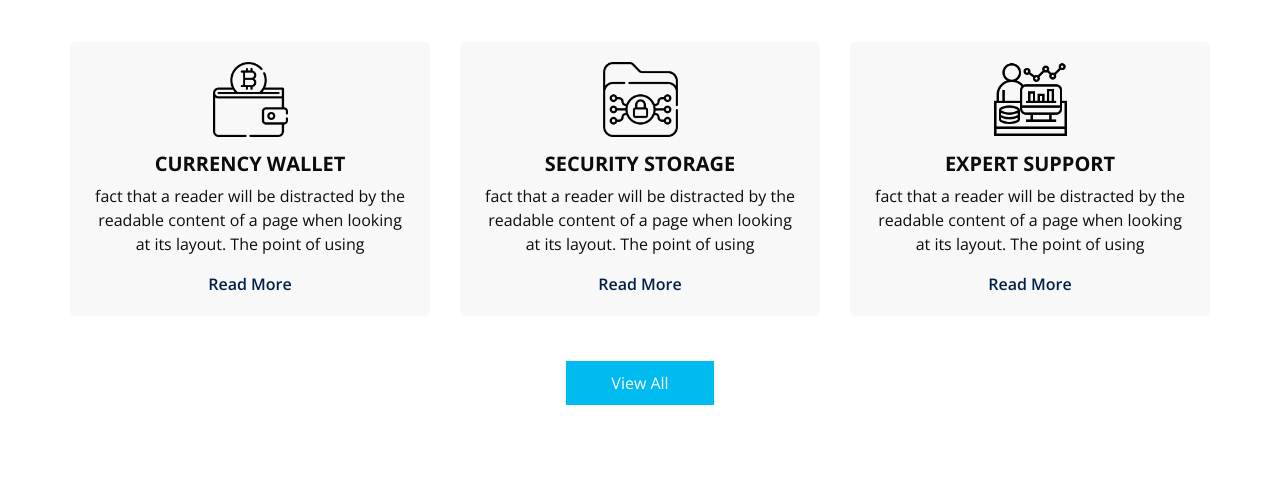
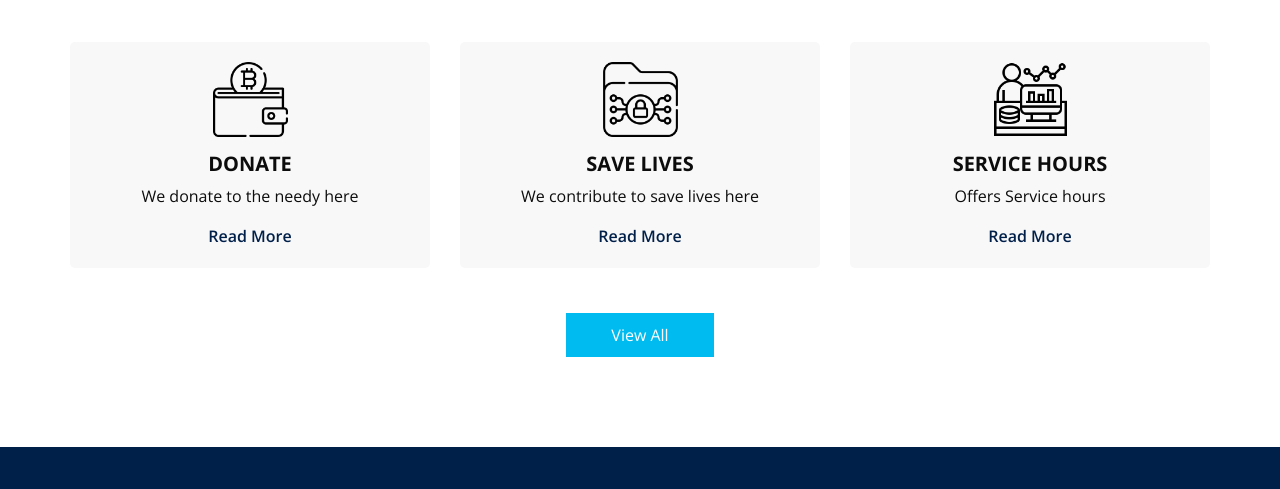
Before and after one commit to Pope-Red-Cross/RedCrossWeb, a plain HTML site: page service.html in a window 1280 px wide. Shown: the part 241-730 px from the top of the page. Drawn offline with nearby package versions, Linux system fonts and the light colour scheme; some packages are replaced by stand-ins of ours.

Commit message:
Pending changes exported from your codespace

```diff
--- a/service.html
+++ b/service.html
@@ -113,12 +113,10 @@
               </div>
               <div class="detail-box">
                 <h5>
-                  Currency Wallet
+                  Donate
                 </h5>
                 <p>
-                  fact that a reader will be distracted by the readable content of a page when looking at its layout.
-                  The
-                  point of using
+                  We donate to the needy here
                 </p>
                 <a href="">
                   Read More
@@ -133,12 +131,10 @@
               </div>
               <div class="detail-box">
                 <h5>
-                  Security Storage
+                  Save lives
                 </h5>
                 <p>
-                  fact that a reader will be distracted by the readable content of a page when looking at its layout.
-                  The
-                  point of using
+                  We contribute to save lives here
                 </p>
                 <a href="">
                   Read More
@@ -153,12 +149,10 @@
               </div>
               <div class="detail-box">
                 <h5>
-                  Expert Support
+                  Service Hours
                 </h5>
                 <p>
-                  fact that a reader will be distracted by the readable content of a page when looking at its layout.
-                  The
-                  point of using
+                  Offers Service hours
                 </p>
                 <a href="">
                   Read More
```
